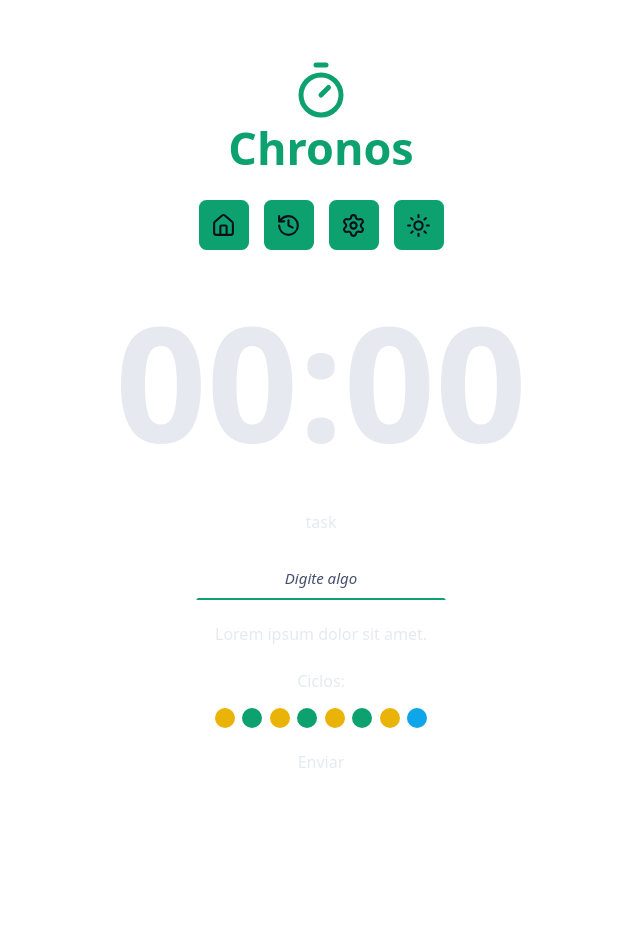
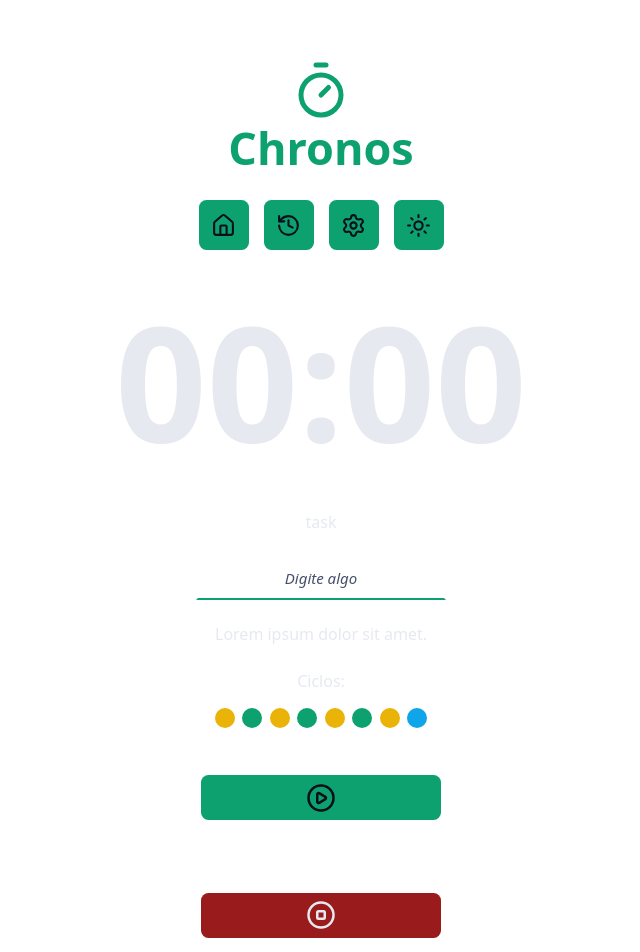
Before and after one commit to caistro/chronos, a React (Vite) app: page / in a window 1280 px wide. Shown: the top 952 px of the page, without its empty margins (319-959 px from the left). Before the commit the page ends 804 px from the top, so only its background shows below. Built offline with nearby package versions, Linux system fonts and the light colour scheme.

Commit message:
Criado componente de botão e correções gramaticais

```diff
--- a/src/App.tsx
+++ b/src/App.tsx
@@ -2,8 +2,10 @@ import { Container } from './components/Container';
 import { Logo } from './components/Logo';
 import { Menu } from './components/Menu';
 import { CountDown } from './components/CountDown';
-import { DefalutInput } from './components/DefaultInput';
+import { DefaultInput } from './components/DefaultInput';
 import { Cycles } from './components/Cycles';
+import { Defaultbutton } from './components/DefaultButton';
+import { PlayCircleIcon, StopCircleIcon } from 'lucide-react';
 
 import './styles/theme.css';
 import './styles/global.css';
@@ -23,7 +25,7 @@ export function App() {
             <Container>
                 <form className='flex flex-col items-center justify-center gap-9'>
                     <div className='flex flex-col items-center justify-center gap-9'>
-                        <DefalutInput labelText='task' id='input' type='text' placeholder='Digite algo' />
+                        <DefaultInput labelText='task' id='input' type='text' placeholder='Digite algo' />
                     </div>
                     <div className='flex flex-col items-center justify-center gap-9'>
                         <p>Lorem ipsum dolor sit amet.</p>
@@ -32,7 +34,12 @@ export function App() {
                         <Cycles />
                     </div>
                     <div className='flex flex-col items-center justify-center gap-9'>
-                        <button>Enviar</button>
+                        <Defaultbutton color='green'>
+                            <PlayCircleIcon className='h-12 w-12' />
+                        </Defaultbutton>
+                        <Defaultbutton color='red'>
+                            <StopCircleIcon className='h-12 w-12' />
+                        </Defaultbutton>
                     </div>
                 </form>
             </Container>
--- /dev/null
+++ b/src/components/DefaultButton.tsx
@@ -0,0 +1,23 @@
+type DefaultButtonProps = {
+    children: React.ReactNode;
+    color?: 'green' | 'red';
+} & React.ComponentProps<'button'>;
+
+const colors = {
+    green: 'bg-(--primary) text-(--text-over-primary)',
+    red: 'bg-(--error) text-(--text-over-error)',
+};
+
+export function Defaultbutton({ children, color = 'green', ...props }: DefaultButtonProps) {
+    return (
+        <>
+            <button
+                className={`${colors[color]} my-10 flex min-w-96 cursor-pointer items-center justify-center rounded-xl
+                    border-none p-3 transition-all delay-100 ease-in-out hover:brightness-75`}
+                {...props}
+            >
+                {children}
+            </button>
+        </>
+    );
+}
--- a/src/components/DefaultInput.tsx
+++ b/src/components/DefaultInput.tsx
@@ -1,9 +1,9 @@
-type DefalutInputProps = {
+type DefaultInputProps = {
     id: string;
     labelText: string;
 } & React.ComponentProps<'input'>;
 
-export function DefalutInput({ id, type, labelText, ...rest }: DefalutInputProps) {
+export function DefaultInput({ id, type, labelText, ...rest }: DefaultInputProps) {
     return (
         <>
             {labelText && <label htmlFor={id}>{labelText}</label>}
```
